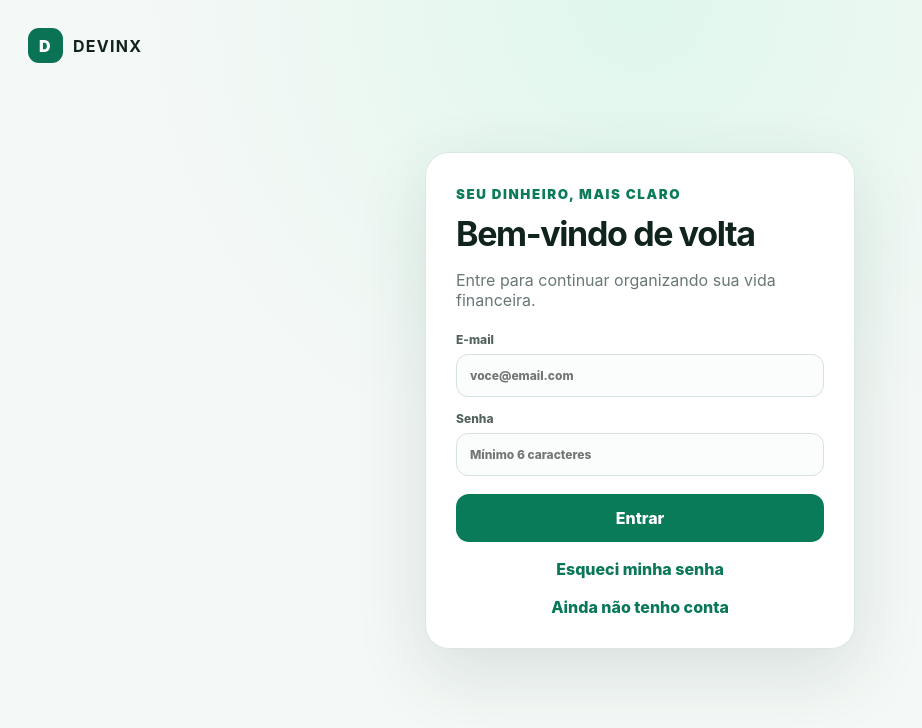
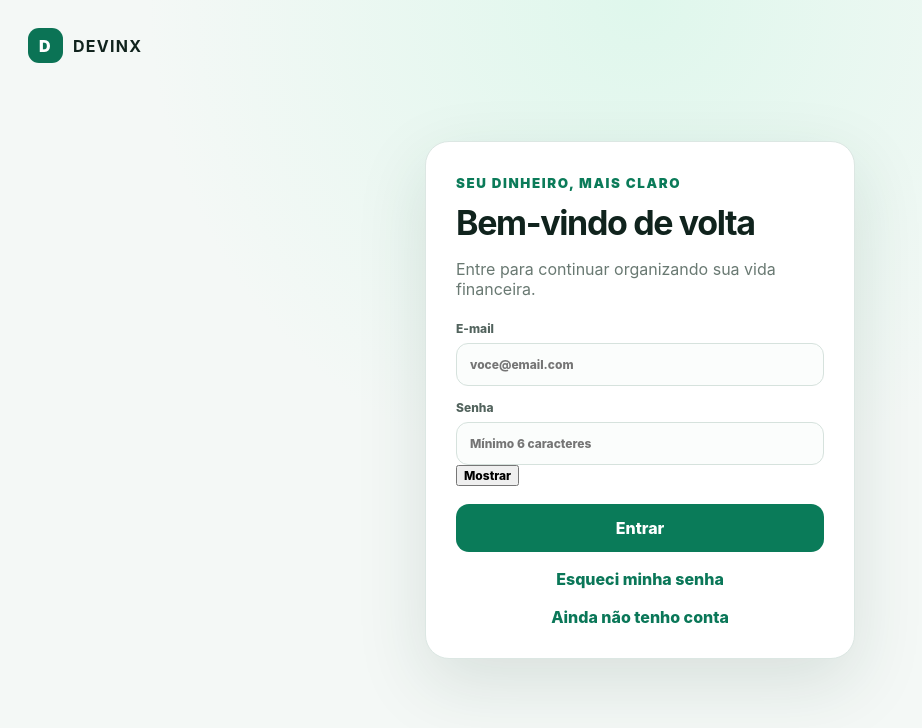
Before and after one commit to hassan80612/DEVINX, a Next.js app: page /entrar in a window 1280 px wide. Shown: the top 728 px of the page, without its empty margins (0-922 px from the left). Built offline with nearby package versions, Linux system fonts and the light colour scheme.

Commit message:
fix: stabilize login flow and improve auth UX

```diff
--- a/src/app/entrar/page.tsx
+++ b/src/app/entrar/page.tsx
@@ -4,53 +4,82 @@ import {FormEvent,useEffect,useState} from 'react';
 import Link from 'next/link';
 import {createClient} from '@/lib/supabase/client';
 
+type Mode='entrar'|'criar'|'recuperar';
+
+type AuthResponse={ok:boolean;destination?:string;message?:string;requiresConfirmation?:boolean};
+
 export default function EntrarPage(){
   const[email,setEmail]=useState('');
   const[senha,setSenha]=useState('');
   const[confirmarSenha,setConfirmarSenha]=useState('');
-  const[modo,setModo]=useState<'entrar'|'criar'|'recuperar'>('entrar');
+  const[mostrarSenha,setMostrarSenha]=useState(false);
+  const[modo,setModo]=useState<Mode>('entrar');
   const[aviso,setAviso]=useState('');
   const[carregando,setCarregando]=useState(false);
 
-  useEffect(()=>{const params=new URLSearchParams(window.location.search);if(params.get('erro')==='link-invalido')setAviso('Esse link de recuperação é inválido ou expirou. Solicite um novo abaixo.')},[]);
-
-  async function destinoAposLogin(userId:string){
-    const supabase=createClient();
-    const{data}=await supabase.from('profiles').select('onboarded_at').eq('id',userId).single();
-    const next=new URLSearchParams(window.location.search).get('next');
-    const safeNext=next&&next.startsWith('/')&&!next.startsWith('//')?next:null;
-    if(!data?.onboarded_at)return'/onboarding';
-    return safeNext||'/painel';
-  }
+  useEffect(()=>{
+    const params=new URLSearchParams(window.location.search);
+    if(params.get('erro')==='link-invalido'){
+      setModo('recuperar');
+      setAviso('Esse link de recuperação é inválido ou expirou. Solicite um novo.');
+    }
+  },[]);
 
   async function enviar(e:FormEvent<HTMLFormElement>){
     e.preventDefault();
     setAviso('');
+    const normalizedEmail=email.trim().toLowerCase();
+    if(!normalizedEmail){setAviso('Informe seu e-mail.');return}
     if(modo==='criar'&&senha!==confirmarSenha){setAviso('As senhas não coincidem.');return}
     setCarregando(true);
-    const supabase=createClient();
 
     if(modo==='recuperar'){
+      const supabase=createClient();
       const callback=`${window.location.origin}/auth/confirm?next=/redefinir-senha`;
-      const{error}=await supabase.auth.resetPasswordForEmail(email,{redirectTo:callback});
+      const{error}=await supabase.auth.resetPasswordForEmail(normalizedEmail,{redirectTo:callback});
       setCarregando(false);
-      if(error){setAviso('Não foi possível enviar o link de recuperação. Tente novamente.');return}
+      if(error){setAviso('Não foi possível enviar o link de recuperação agora.');return}
       setAviso('Se este e-mail estiver cadastrado, você receberá um link seguro para criar uma nova senha.');
       return;
     }
 
-    const resposta=modo==='entrar'?await supabase.auth.signInWithPassword({email,password:senha}):await supabase.auth.signUp({email,password:senha});
-    setCarregando(false);
-    if(resposta.error){setAviso(resposta.error.message);return}
-    const user=resposta.data.user;
-    if(!user){setAviso('Não foi possível concluir o acesso.');return}
-    if(modo==='criar'&&!resposta.data.session){setAviso('A conta foi criada, mas a confirmação de e-mail ainda está ativa no Supabase.');return}
-    window.location.href=await destinoAposLogin(user.id);
+    try{
+      const next=new URLSearchParams(window.location.search).get('next');
+      const response=await fetch('/api/auth/password',{
+        method:'POST',
+        headers:{'Content-Type':'application/json'},
+        cache:'no-store',
+        body:JSON.stringify({action:modo==='entrar'?'login':'signup',email:normalizedEmail,password:senha,next})
+      });
+      const data=await response.json() as AuthResponse;
+      setCarregando(false);
+      if(!response.ok||!data.ok){setAviso(data.message||'Não foi possível concluir o acesso.');return}
+      window.location.replace(data.destination||'/painel');
+    }catch{
+      setCarregando(false);
+      setAviso('A conexão falhou. Tente novamente.');
+    }
   }
 
-  function trocarModo(novo:'entrar'|'criar'|'recuperar'){setModo(novo);setAviso('');setSenha('');setConfirmarSenha('')}
+  function trocarModo(novo:Mode){setModo(novo);setAviso('');setSenha('');setConfirmarSenha('');setMostrarSenha(false)}
   const titulo=modo==='entrar'?'Bem-vindo de volta':modo==='criar'?'Crie sua conta':'Recuperar senha';
   const descricao=modo==='entrar'?'Entre para continuar organizando sua vida financeira.':modo==='criar'?'Crie sua conta em poucos segundos.':'Informe seu e-mail e enviaremos um link seguro para criar uma nova senha.';
 
-  return <main className="authPage"><Link className="authBrand" href="/"><span className="mark">D</span><b>DEVINX</b></Link><section className="authCard"><small>SEU DINHEIRO, MAIS CLARO</small><h1>{titulo}</h1><p>{descricao}</p><form onSubmit={enviar}><label>E-mail<input type="email" required value={email} onChange={e=>setEmail(e.target.value)} placeholder="voce@email.com" autoComplete="email"/></label>{modo!=='recuperar'&&<label>Senha<input type="password" minLength={6} required value={senha} onChange={e=>setSenha(e.target.value)} placeholder="Mínimo 6 caracteres" autoComplete={modo==='entrar'?'current-password':'new-password'}/></label>}{modo==='criar'&&<label>Confirmar senha<input type="password" minLength={6} required value={confirmarSenha} onChange={e=>setConfirmarSenha(e.target.value)} placeholder="Digite a senha novamente" autoComplete="new-password"/></label>}<button className="primary authSubmit" disabled={carregando}>{carregando?'Aguarde...':modo==='entrar'?'Entrar':modo==='criar'?'Criar conta':'Enviar link de recuperação'}</button></form>{aviso&&<div className="authMessage">{aviso}</div>}{modo==='entrar'&&<button className="authSwitch" onClick={()=>trocarModo('recuperar')}>Esqueci minha senha</button>}<button className="authSwitch" onClick={()=>trocarModo(modo==='criar'?'entrar':modo==='entrar'?'criar':'entrar')}>{modo==='criar'?'Já tenho uma conta':modo==='entrar'?'Ainda não tenho conta':'Voltar para entrar'}</button></section></main>
+  return <main className="authPage">
+    <Link className="authBrand" href="/"><span className="mark">D</span><b>DEVINX</b></Link>
+    <section className="authCard premiumAuthCard">
+      <small>SEU DINHEIRO, MAIS CLARO</small>
+      <h1>{titulo}</h1>
+      <p>{descricao}</p>
+      <form onSubmit={enviar} noValidate>
+        <label>E-mail<input type="email" required value={email} onChange={e=>setEmail(e.target.value)} placeholder="voce@email.com" autoComplete="email" inputMode="email"/></label>
+        {modo!=='recuperar'&&<label>Senha<div className="passwordField"><input type={mostrarSenha?'text':'password'} minLength={6} required value={senha} onChange={e=>setSenha(e.target.value)} placeholder="Mínimo 6 caracteres" autoComplete={modo==='entrar'?'current-password':'new-password'}/><button type="button" aria-label={mostrarSenha?'Ocultar senha':'Mostrar senha'} onClick={()=>setMostrarSenha(v=>!v)}>{mostrarSenha?'Ocultar':'Mostrar'}</button></div></label>}
+        {modo==='criar'&&<label>Confirmar senha<input type={mostrarSenha?'text':'password'} minLength={6} required value={confirmarSenha} onChange={e=>setConfirmarSenha(e.target.value)} placeholder="Digite a senha novamente" autoComplete="new-password"/></label>}
+        <button className="primary authSubmit" disabled={carregando}>{carregando?'Aguarde...':modo==='entrar'?'Entrar':modo==='criar'?'Criar conta':'Enviar link de recuperação'}</button>
+      </form>
+      {aviso&&<div className="authMessage" role="status">{aviso}</div>}
+      {modo==='entrar'&&<button className="authSwitch" type="button" onClick={()=>trocarModo('recuperar')}>Esqueci minha senha</button>}
+      <button className="authSwitch" type="button" onClick={()=>trocarModo(modo==='criar'?'entrar':modo==='entrar'?'criar':'entrar')}>{modo==='criar'?'Já tenho uma conta':modo==='entrar'?'Ainda não tenho conta':'Voltar para entrar'}</button>
+    </section>
+  </main>
 }
```
